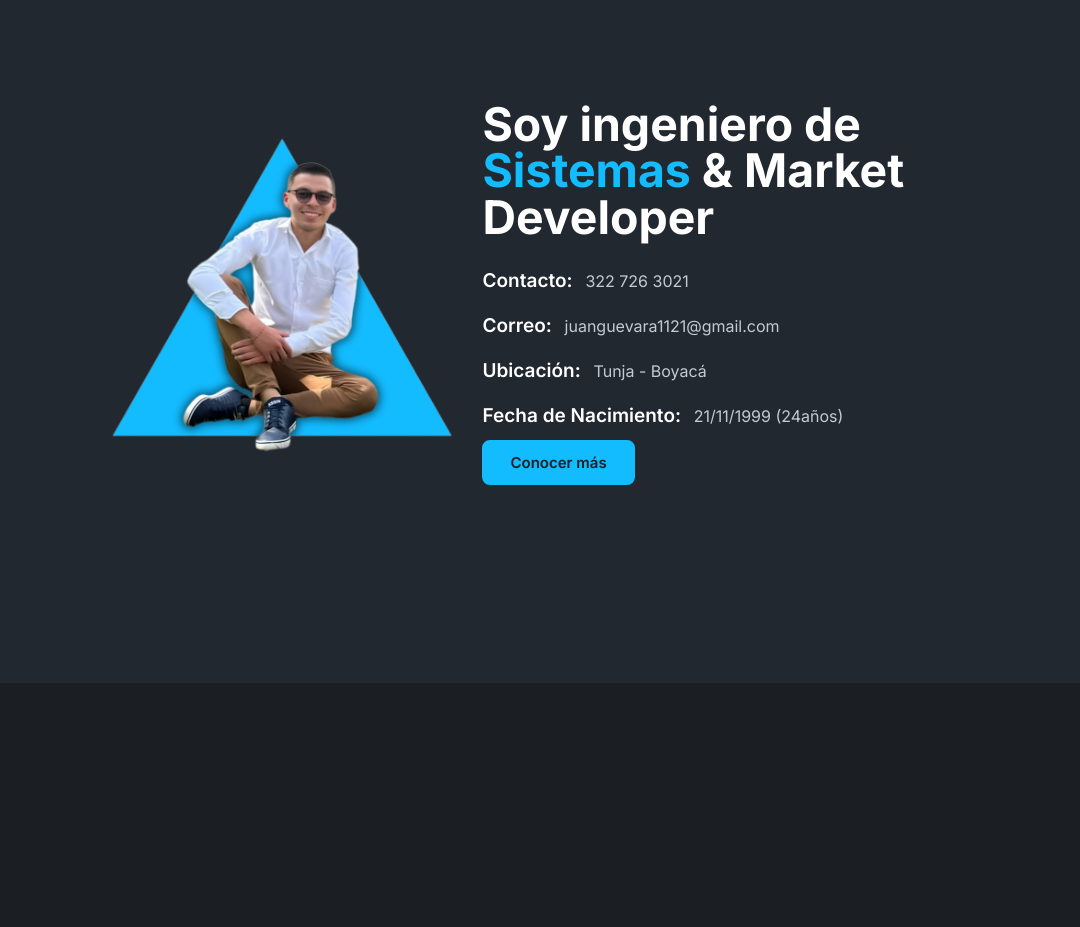
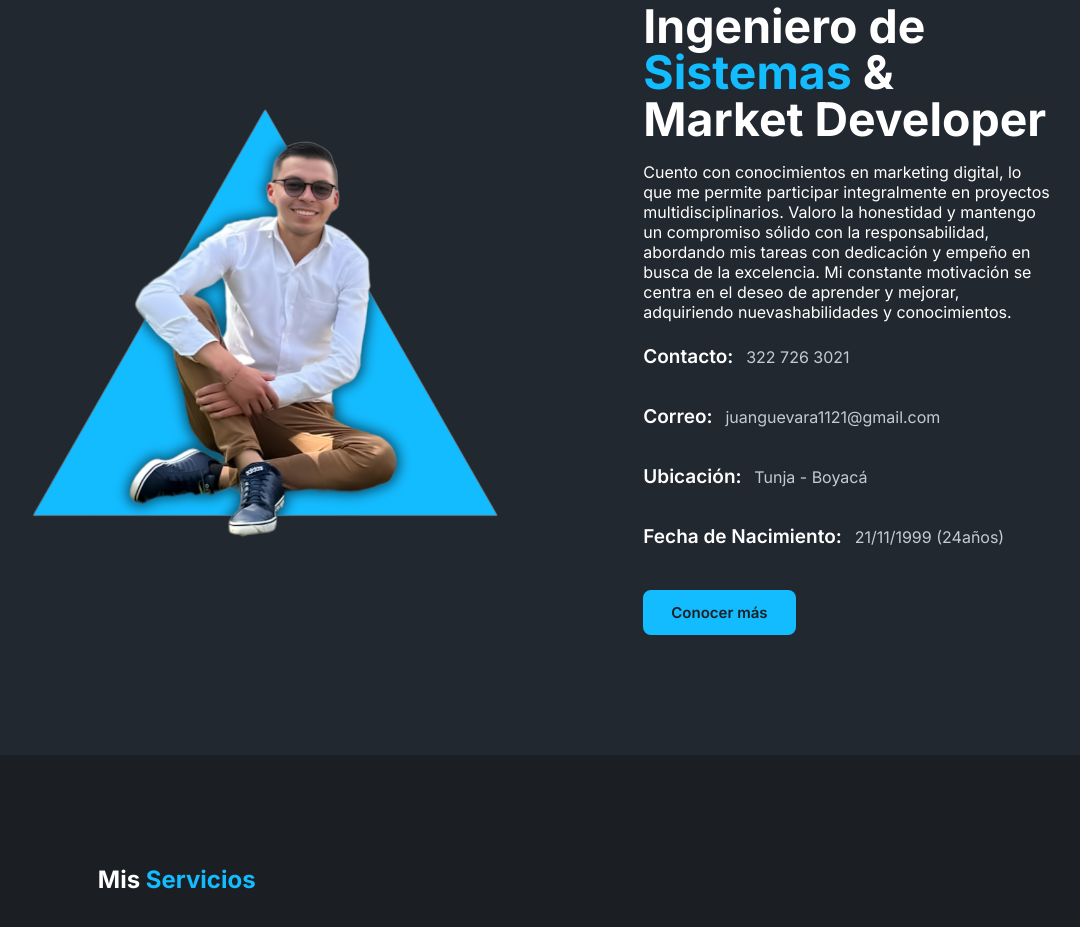
Before and after one commit to JuanGuevara99/Portafolio, a plain HTML site: page index.html in a window 1280 px wide. Shown: the part 917-1844 px from the top of the page, without its empty margins (107-1187 px from the left). Before the commit the page ends 1600 px from the top, so only its background shows below. Drawn offline with nearby package versions, Linux system fonts and the light colour scheme; a script that the page names is missing; a web font is replaced by a local one.

Commit message:
sobre mi

```diff
--- a/archivos/css/styles.css
+++ b/archivos/css/styles.css
@@ -177,6 +177,7 @@ section {
     font-weight: 600;
     transition: all .50s ease;
     margin-right: 15px;
+    margin-top: 25px;
 }
 
 .btn:hover {
@@ -209,16 +210,18 @@ header.sticky {
 /* ========================= Sobre Mi =================== */
 .about {
     background: var(--second-bg-color);
-    display: grid;
-    grid-template-columns: repeat(2, 1fr);
-    gap: 1rem;
     display: flex;
-    justify-content: flex-end;
+    justify-content: space-between;
     align-items: center;
+    padding: 120px;
 }
 
 .about-img img {
-    width: 100%;
+    width: 80%;
+}
+
+.about-tex {
+    width: 50%;
 }
 
 .about-tex h2 {
@@ -229,13 +232,14 @@ header.sticky {
 
 .datos {
     margin-bottom: 3px;
+    margin-top: 10px;
 }
 
 .datos p {
     color: var(--text-color);
     font-weight: 600;
     font-size: 19px;
-    line-height: 42px;
+    line-height: 50px;
 }
 
 .datos p span {
--- a/index.html
+++ b/index.html
@@ -35,7 +35,7 @@
         <!-- Menú lista -->
         <ul class="nav-list">
             <li><a href="#inicio">Inicio</a></li>
-            <li><a href="#sobreMi">Sobre Mi</a></li>
+            <li><a href="#about">Sobre Mi</a></li>
             <li><a href="#servicios">Servicios</a></li>
             <li><a href="#portafolio">Portafolio</a></li>
             <li><a href="#contacto">Contacto</a></li>
@@ -85,7 +85,14 @@
 
         <!-- Datos personales -->
         <div class="about-tex">
-            <h2>Soy ingeniero de <span>Sistemas</span> & Market Developer</h2>
+            <h2>Ingeniero de <span>Sistemas</span> & Market Developer</h2>
+
+            <p>Cuento con conocimientos en marketing digital, lo que me permite participar integralmente
+                en proyectos multidisciplinarios. Valoro la honestidad y mantengo un compromiso
+                sólido con la responsabilidad, abordando mis tareas con dedicación y empeño en
+                busca de la excelencia. Mi constante motivación se centra en el deseo de
+                aprender y mejorar, adquiriendo nuevashabilidades y conocimientos.
+            </p>
 
             <div class="datos">
                 <p class="datos">
@@ -119,13 +126,15 @@
             <!-- Botón conocer más-->
             <a href="#" class="btn">Conocer más</a>
 
-
-
         </div>
 
+    </section>
 
-
-
+    <!---================================================== SERVICIOS ==============================================================-->
+    <section class="servicios" id="servicios">
+        <div class="center-texr">
+            <h2>Mis <span>Servicios</span></h2>
+        </div>
 
     </section>
 
```
